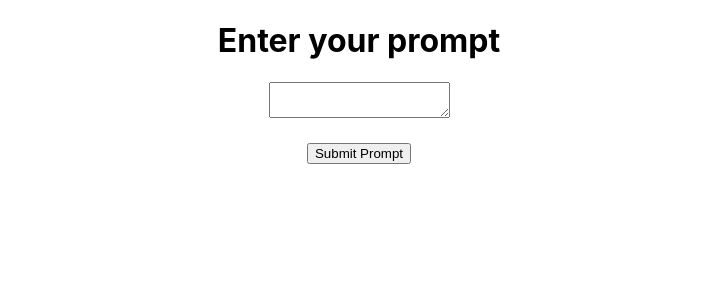
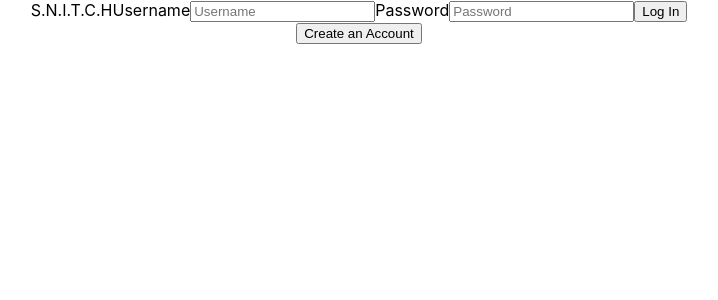
Before and after one commit to alejmedinajr/AI-Detector, a React (Create React App) app in the folder main-react-app/: page / in a window 1280 px wide. Shown: the top 300 px of the page, without its empty margins (281-999 px from the left). Built offline with nearby package versions, Linux system fonts and the light colour scheme.

Commit message:
basic skeleton of login and creat account page

```diff
--- a/main-react-app/src/App.js
+++ b/main-react-app/src/App.js
@@ -1,10 +1,24 @@
+import React, {useState} from "react";
 import "./App.css"
 import PromptForm from "./PromptForm";
+import { LoginForm } from "./LoginForm";
+import { CreateAccountForm } from "./CreateAccountForm";
 
 function App() {
+  //create state of current form
+  const [currentForm, setForm] = useState('LoginForm');
+
+  // take in form name to set current form to correct one
+  const changeForm = (formName) => {
+    setForm(formName);
+  }
+
   return (
     <div className="App">
-      <PromptForm />
+      {
+        // if login is current form then go to the LoginForm otherwise go to CreateAccountForm
+        currentForm === 'LoginForm' ? <LoginForm onformSwitch = {changeForm} /> : <CreateAccountForm onformSwitch = {changeForm} />
+      }
     </div>
   );
 }
--- /dev/null
+++ b/main-react-app/src/CreateAccountForm.jsx
@@ -0,0 +1,36 @@
+import React, { useState } from 'react';
+
+export const CreateAccountForm = (props) => {
+    // initial value is empty string for the fields(for now)
+    const [user, setUsername] = useState('')
+    const [password, setPassword] = useState('')
+    const [name, setName] = useState('')
+
+    // capture the state of fields when user submits the form
+    const handleSubmit = (event) => {
+        // declare to prevent page reloading and losing state
+        event.preventDefault();
+        console.log(user);
+    }
+
+    return (
+         // start form tag and connect handleSubmit
+         <>
+         <form onSubmit={handleSubmit}>
+         <>Create Account Page/Create an Account</>
+             <label for="name" >Name</label>
+             <input value={name} type="name" placeholder='Your Name' id='name' name='name'/>
+             <label for="username" >Username</label>
+             <input value={user} type="username" placeholder='Username' id='username' name='username'/>
+             <label for="password" >Password</label>
+             <input value={password} type="password" placeholder='Password' id='password' name='password'/>
+
+             <button type='submit'>Create Account</button>
+
+         </form>
+
+         <button onClick={() => props.onformSwitch('LoginForm')}> Back to Login</button>
+
+         </>
+    )
+}
--- /dev/null
+++ b/main-react-app/src/LoginForm.jsx
@@ -0,0 +1,33 @@
+import React, { useState } from 'react';
+import './LoginForm.css';
+
+export const LoginForm = (props) => {
+    // initial value is empty string for both of these fields
+    const [user, setUsername] = useState('')
+    const [password, setPassword] = useState('')
+
+    // capture the state of fields when user submits the form
+    const handleSubmit = (event) => {
+        // declare to prevent page reloading and losing state
+        event.preventDefault();
+        console.log(user);
+    }
+
+    return (
+        // start form tag and connect handleSubmit
+        <>
+        <form onSubmit={handleSubmit}>
+            <>S.N.I.T.C.H</>
+            <label for="username" >Username</label>
+            <input value={user} type="username" placeholder='Username' id='username' name='username'/>
+            <label for="password" >Password</label>
+            <input value={password} type="password" placeholder='Password' id='password' name='password'/>
+
+            <button type='submit'>Log In</button>
+        </form>
+
+         <button onClick={() => props.onformSwitch('CreateAccountForm')}> Create an Account</button>
+
+        </>
+    )
+}
```
Also changed, not shown: main-react-app/src/LoginForm.css (added).
